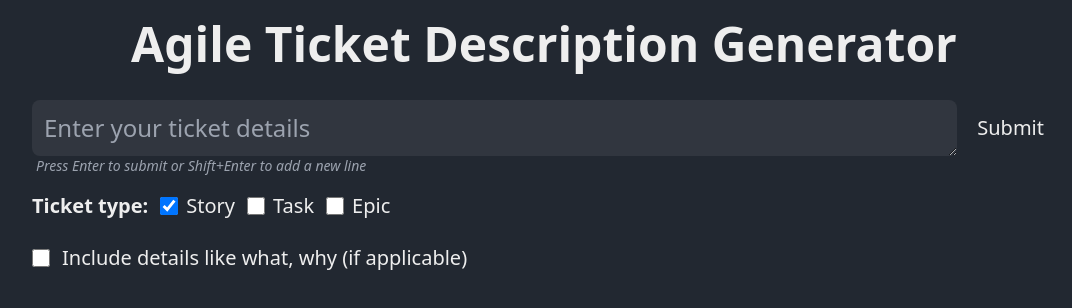
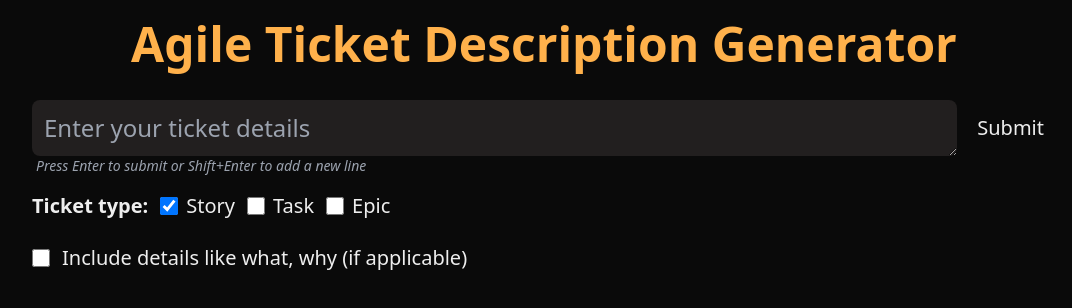
Before and after one commit to arshkhatwani/agile-ticket-description-generator, a React (Vite) app in the folder ui/: page / in a window 1280 px wide. Shown: the top 308 px of the page, without its empty margins (96-1168 px from the left). Built offline with nearby package versions, Linux system fonts and the light colour scheme; no server answers.

Commit message:
feat: update ui colors

```diff
--- a/ui/src/styles/index.css
+++ b/ui/src/styles/index.css
@@ -3,26 +3,26 @@
 @tailwind utilities;
 
 :root {
-    --body-bg: #222831;
-    --input-bg: #31363f;
-    --text-color: #eeeeee;
-    --border-color: #76abae;
+    --color-1: #0a0a0a;
+    --color-2: #221f1f;
+    --color-3: #ffb14b;
+    --color-4: #eeeeee;
 }
 
 body {
-    background-color: var(--body-bg);
+    background-color: var(--color-1);
 }
 
 textarea {
-    background-color: var(--input-bg);
-    color: var(--text-color);
+    background-color: var(--color-2);
+    color: var(--color-4);
 }
 textarea:focus {
-    outline-color: var(--border-color);
+    outline-color: var(--color-3);
 }
 
 .title-heading {
-    color: var(--text-color);
+    color: var(--color-3);
 }
 
 .largerCheckbox {
@@ -31,9 +31,9 @@ textarea:focus {
 }
 
 .default-text-color {
-    color: var(--text-color);
+    color: var(--color-4);
 }
 
 .output-container {
-    background-color: var(--input-bg);
+    background-color: var(--color-2);
 }
```
